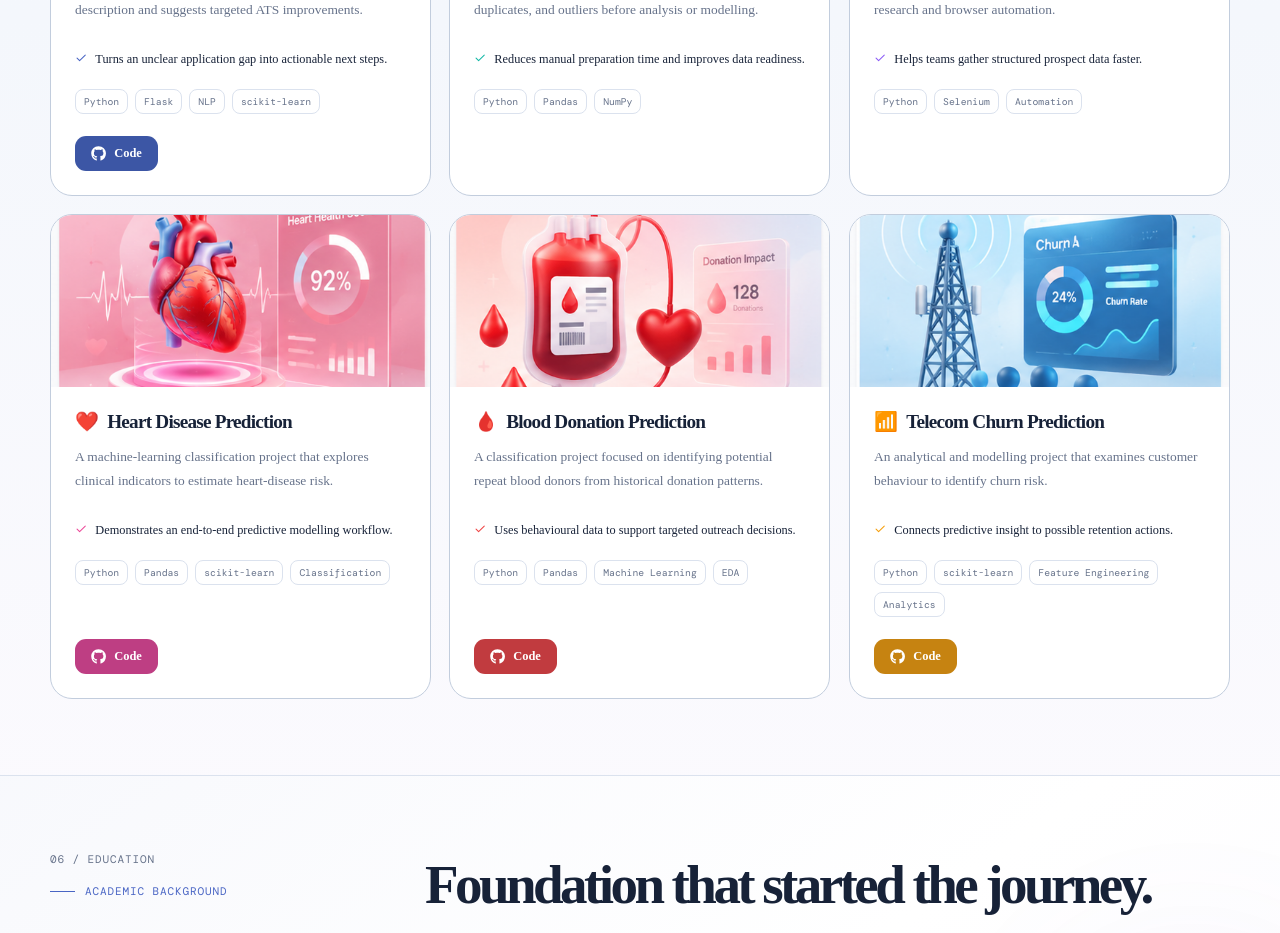
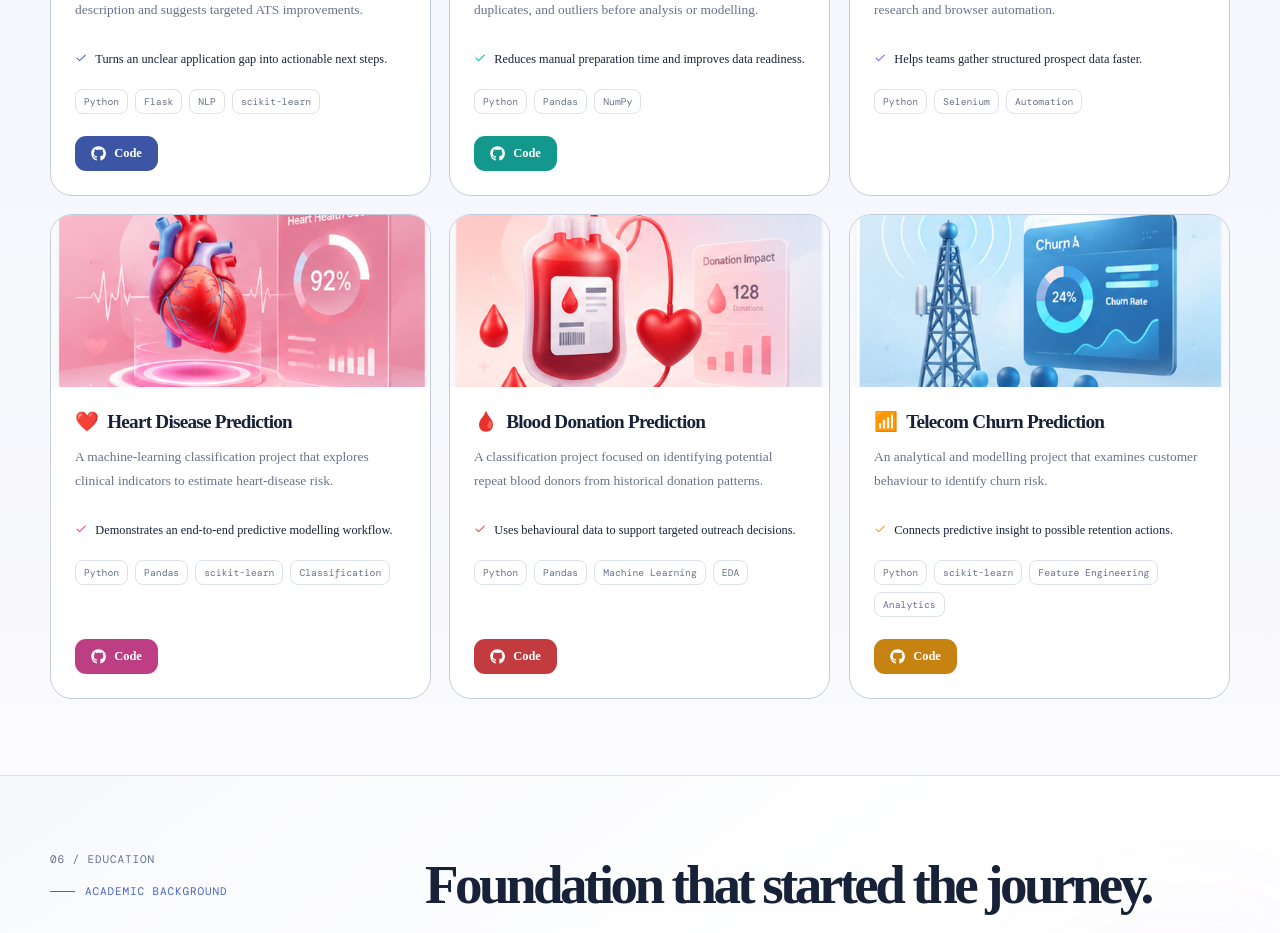
Before and after one commit to Jaydip3616/jaydip-portfolio, a React (Vite) app: page / in a window 1280 px wide. Shown: the part 4520-5453 px from the top of the page. Built offline with nearby package versions, Linux system fonts and the light colour scheme.

Commit message:
Add AutoClean AI GitHub link

```diff
--- a/src/data/projects.js
+++ b/src/data/projects.js
@@ -24,7 +24,7 @@ const projects = [
     description: "A dataset-cleaning workflow that handles missing values, duplicates, and outliers before analysis or modelling.",
     outcome: "Reduces manual preparation time and improves data readiness.",
     technologies: ["Python", "Pandas", "NumPy"],
-    github: "",
+    github: "https://github.com/Jaydip3616/autoclean-ai",
     live: "",
   },
   {
```
